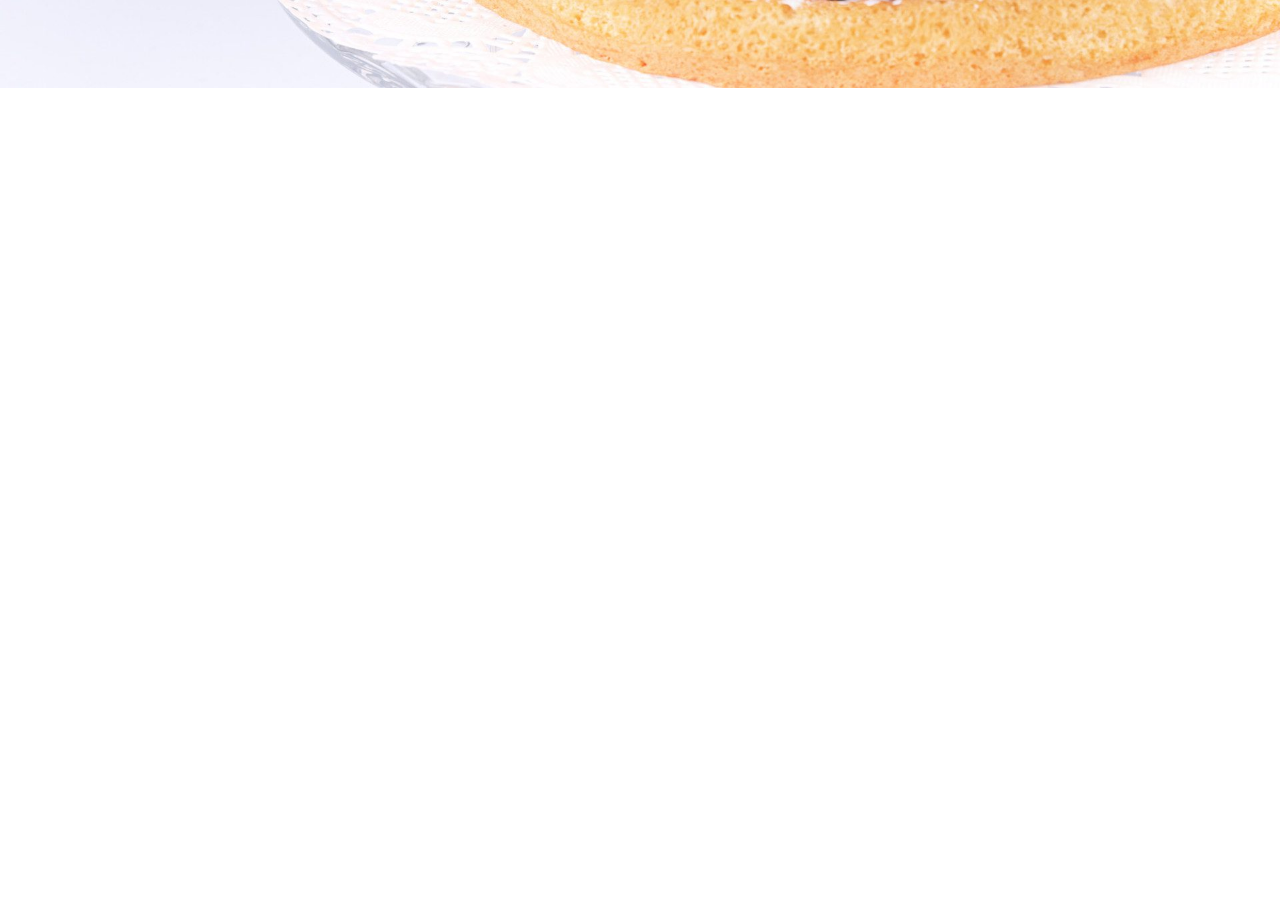
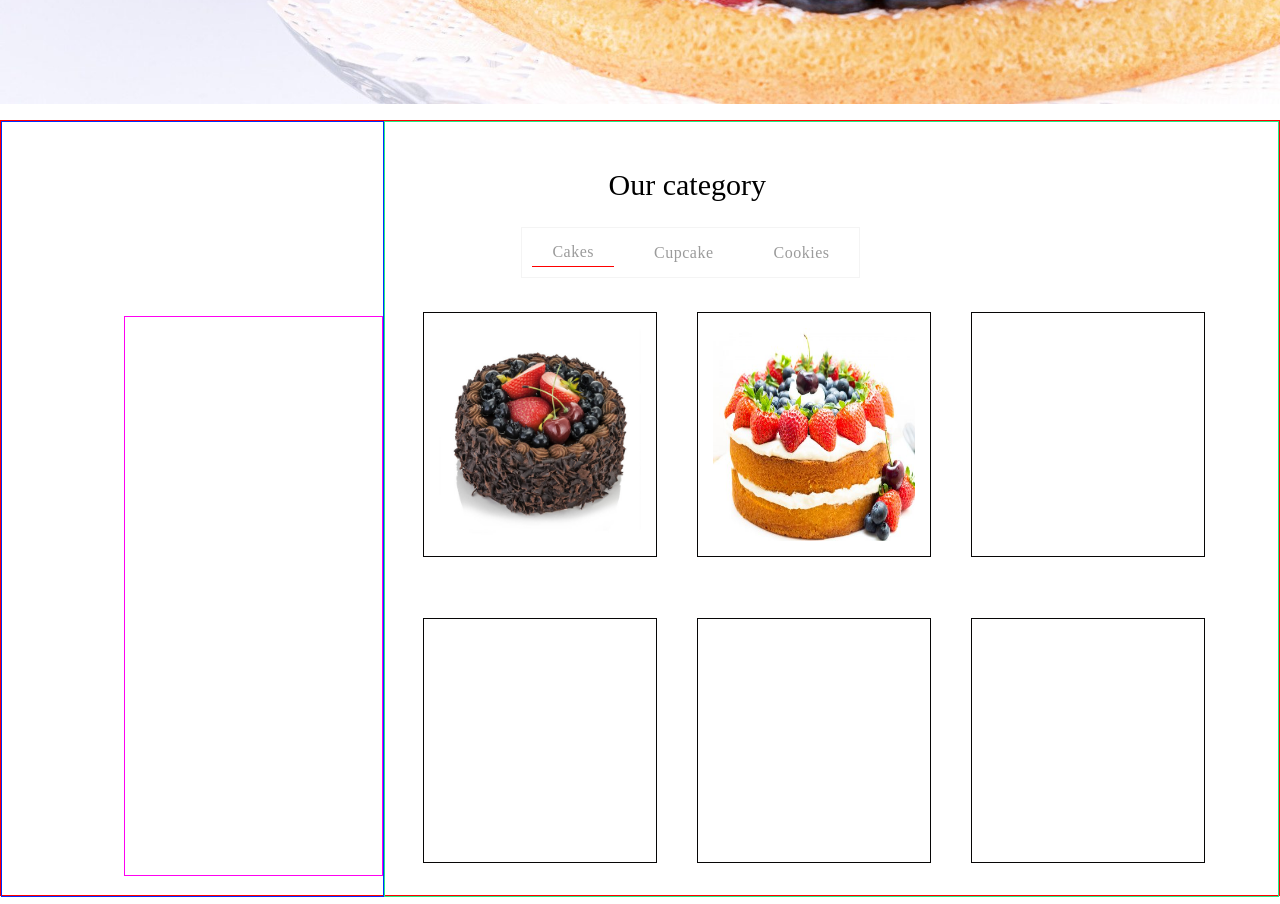
Before and after one commit to Prabhashwaree/Cake_Bakery_System, a React (Create React App) app: page / in a window 1280 px wide. Shown: the part 680-1584 px from the top of the page. Before the commit the page ends 800 px from the top, so only its background shows below. Built offline with nearby package versions, Linux system fonts and the light colour scheme; a web font is replaced by a local one.

Commit message:
Update second page

```diff
--- a/src/pages/Home/home.css
+++ b/src/pages/Home/home.css
@@ -3,12 +3,112 @@
     margin: 0;
     padding: 0;
 }
+a{
+    text-decoration: none;
+}
+ul{
+    list-style: none;
+}
 
 .appBar{
     background-color: #eaeaea;
+    /* box-shadow: rgba(0, 0, 0, 0.24) 0px 1px 3px; */
 
 }
 .delicious{
     font-family: 'Birthstone Bounce', cursive;
     font-weight: 5;
 }
+
+
+/* ---------------second Page---------------- */
+.secondPage{
+    position: absolute;
+    top: 100%;
+    border: 1px solid red;
+    width: 100%;
+    height: 97vh;
+}
+
+.cakeDiscription{
+    position: absolute;
+    border: 1px solid rgb(0, 47, 255);
+    width: 30%;
+    height: 97vh;
+}
+
+.cakeSection{
+    position: absolute;
+    border: 1px solid rgb(34, 236, 135);
+    width: 70%;
+    height: 97vh;
+    right:0;
+}
+
+.cakeDiscriptionRectangle{
+    position: absolute;
+    border: 1px solid rgb(255, 0, 242);
+    width: 68%;
+    height: 70vh;
+    right: 0;
+    top:25%;
+
+}
+
+.cakeCatogary-filter{
+    display: flex;
+    justify-content: center;
+    align-items: center;
+    border: 1px solid rgba(237,237,237,0.6);
+    flex-wrap: wrap;
+    margin: 20px;
+    position: absolute;
+    top: 11%;
+    left: 13%;
+}
+
+.cakeCatogary-filter li{
+    margin: 10px;
+    padding: 5px 20px;
+    color: #9b9b9b;
+    font-size: 1rem;
+    letter-spacing: 0.5px;
+    font-weight: 400;
+    cursor: pointer;
+    user-select: none;
+}
+
+.cakeCatogary-filter-active{
+    border-bottom: 1px solid red;
+    color: #272727;
+    /* width: 19px; */
+    /* text-align: center; */
+
+}
+
+.cake-container{
+    display: flex;
+    flex-wrap: wrap;
+    max-width: 1200px;
+    margin: auto;
+    position: absolute;
+    left:2%;
+    top: 22%;
+    height: 79%;
+}
+
+.cake-box{
+    width: 234px;
+    padding: 15px;
+    border: 1px solid #070606;
+    margin: 20px;
+    height: 40%;
+
+}
+
+.cake-box img{
+    width: 100%;
+    height: 100%;
+    overflow: hidden;
+    border-radius: 5px;
+}
--- a/src/pages/Home/index.jsx
+++ b/src/pages/Home/index.jsx
@@ -15,6 +15,13 @@ import phone from '../../assets/img/Phone.png';
 import mainPic from '../../assets/img/mainBackground.jpg';
 import caketoOrder from '../../assets/img/caketoOrder.PNG';
 import Button from '@mui/material/Button';
+
+import cake1 from '../../assets/img/cake1.jpg';
+import cake2 from '../../assets/img/cake2.jpg';
+// import cake3 from '../../assets/img/cake3.jpg';
+// import cake4 from '../../assets/img/cake4.jpg';
+// import cake5 from '../../assets/img/cake5.jpg';
+// import cake6 from '../../assets/img/cake6.jpg';
 
 
 
@@ -48,7 +55,7 @@ export default function HomePage() {
               color="inherit"
               aria-label="open drawer"
               sx={{ mr: 2 }}
-            style={{ backgroundColor: '#B3B3B3'}}>
+              style={{ backgroundColor: '#B3B3B3' }}>
               <MenuIcon />
             </IconButton>
             <Typography
@@ -58,29 +65,97 @@ export default function HomePage() {
               sx={{ flexGrow: 1, display: { xs: 'none', sm: 'block' } }}
             // style={{ width: '5px'}}
             >
-            <img src={logo} style={{width:"15%",height:"50px",position:"absolute",top:"10px"}} />
+              <img src={logo} style={{ width: "15%", height: "50px", position: "absolute", top: "10px" }} />
             </Typography>
             {/* <h6 className="delicious"style={{ position:"absolute",top:"11px",left:"8%",color:"#b44151",cursor:"pointer",fontSize:"34px",fontFamily:"Meow Script, cursive;"}}> Cake Bakery</h6> */}
 
-          <a><Typography variant="subtitle1" gutterBottom style={{ position:"absolute",left:"24%",top:"20px",color:"gray",cursor:"pointer",fontSize:"15px"}}> Main</Typography></a>
-          <a><Typography variant="subtitle1" gutterBottom style={{ position:"absolute",left:"29%",top:"20px",color:"gray",cursor:"pointer",fontSize:"15px"}}> Catalog</Typography></a>
-          <a><Typography variant="subtitle1" gutterBottom style={{ position:"absolute",left:"35.4%",top:"20px",color:"gray",cursor:"pointer",fontSize:"15px"}}> About Us</Typography></a>
-          <a><Typography variant="subtitle1" gutterBottom style={{ position:"absolute",left:"42.5%",top:"20px",color:"gray",cursor:"pointer",fontSize:"15px"}}> Special Offer</Typography></a>
-          <a><Typography variant="subtitle1" gutterBottom style={{ position:"absolute",left:"52%",top:"20px",color:"gray",cursor:"pointer",fontSize:"15px"}}> Reviews</Typography></a>
-          <a><Typography variant="subtitle1" gutterBottom style={{ position:"absolute",left:"59%",top:"20px",color:"gray",cursor:"pointer",fontSize:"15px"}}> Contacts</Typography></a>
+            <a><Typography variant="subtitle1" gutterBottom style={{ position: "absolute", left: "24%", top: "20px", color: "gray", cursor: "pointer", fontSize: "15px" }}> Main</Typography></a>
+            <a><Typography variant="subtitle1" gutterBottom style={{ position: "absolute", left: "29%", top: "20px", color: "gray", cursor: "pointer", fontSize: "15px" }}> Catalog</Typography></a>
+            <a><Typography variant="subtitle1" gutterBottom style={{ position: "absolute", left: "35.4%", top: "20px", color: "gray", cursor: "pointer", fontSize: "15px" }}> About Us</Typography></a>
+            <a><Typography variant="subtitle1" gutterBottom style={{ position: "absolute", left: "42.5%", top: "20px", color: "gray", cursor: "pointer", fontSize: "15px" }}> Special Offer</Typography></a>
+            <a><Typography variant="subtitle1" gutterBottom style={{ position: "absolute", left: "52%", top: "20px", color: "gray", cursor: "pointer", fontSize: "15px" }}> Reviews</Typography></a>
+            <a><Typography variant="subtitle1" gutterBottom style={{ position: "absolute", left: "59%", top: "20px", color: "gray", cursor: "pointer", fontSize: "15px" }}> Contacts</Typography></a>
 
-          <img src={phone} style={{width:"1.5%",position:"absolute",right:"15%"}} />
-          <a><Typography variant="subtitle1" gutterBottom style={{ position:"absolute",right:"5%",top:"20px",color:"gray",cursor:"pointer",fontSize:"15px"}}> +94 774 914 870</Typography></a>
+            <img src={phone} style={{ width: "1.5%", position: "absolute", right: "15%" }} />
+            <a><Typography variant="subtitle1" gutterBottom style={{ position: "absolute", right: "5%", top: "20px", color: "gray", cursor: "pointer", fontSize: "15px" }}> +94 774 914 870</Typography></a>
           </Toolbar>
         </AppBar>
       </Box>
       <div>
-      <img src={mainPic} style={{width:"100%",height:"88vh"}} />
+        <img src={mainPic} style={{ width: "100%", height: "90vh" }} />
         {/* <img src={caketoOrder} style={{width:"30%",height:"20vh",opacity:"0.5",position:"absolute",left:"20px"}} /> */}
-      <h6 className="delicious"style={{ position:"absolute",left:"20px",top:"25%",color:"gray",cursor:"pointer",fontSize:"80px",fontFamily:"Meow Script, cursive;"}}> Delicious Cake</h6>
-      <h6 className="delicious"style={{ position:"absolute",left:"7%",top:"37%",color:"gray",cursor:"pointer",fontSize:"80px",fontFamily:"Meow Script, cursive;"}}> to Order</h6>
-      <Button variant="outlined" style={{ position:"absolute",left:"10%",top:"56%",cursor:"pointer",border:"1px solid #BE6F77",color:"#BE6F77"}}>Coose a Cake</Button>
+        <h6 className="delicious" style={{ position: "absolute", left: "20px", top: "25%", color: "gray", cursor: "pointer", fontSize: "80px", fontFamily: "Meow Script, cursive;" }}> Delicious Cake</h6>
+        <h6 className="delicious" style={{ position: "absolute", left: "7%", top: "37%", color: "gray", cursor: "pointer", fontSize: "80px", fontFamily: "Meow Script, cursive;" }}> to Order</h6>
+        <Button variant="outlined" style={{ position: "absolute", left: "10%", top: "56%", cursor: "pointer", border: "1px solid #BE6F77", color: "#BE6F77" }}>Coose a Cake</Button>
       </div>
+
+
+
+
+      {/* --------------second page ---------------------------------*/}
+
+      <section className="secondPage">
+        <div className="cakeDiscription">
+          <div className="cakeDiscriptionRectangle">
+
+          </div>
+        </div>
+
+
+        <div className="cakeSection">
+          <h6 className="delicious" style={{ position: "absolute", left: "25%", top: "6%", color: "black", cursor: "pointer", fontSize: "30px", fontFamily: "Meow Script, cursive;" }}> Our category</h6>
+
+          <ul class="cakeCatogary-filter">
+            <li class="list cakeCatogary-filter-active" data-filter="all">Cakes</li>
+            <li class="list" data-filter="cupcake">Cupcake</li>
+            <li class="list" data-filter="cookies">Cookies</li>
+          </ul>
+
+          {/* <!--  Cake container --> */}
+          <div class="cake-container">
+
+            {/* <!-- 1 (all)--> */}
+            <a href="" class="cake-box app">
+              <img src={cake1 } alt="" />
+
+            </a>
+
+            {/* <!-- 2 (app)--> */}
+            <a href="" class="cake-box web">
+              <img src={ cake2} alt="" />
+
+            </a>
+
+            {/* <!-- 3 (desing)--> */}
+            <a href="" class="cake-box ai">
+              {/* <img src={ } alt="" /> */}
+
+            </a>
+
+            {/* <!-- 4 (web)--> */}
+            <a href="" class="cake-box desing">
+              {/* <img src={ } alt="" /> */}
+
+            </a>
+
+            {/* <!-- 5 (ai)--> */}
+            <a href="" class="cake-box desing">
+              {/* <img src={ } alt="" /> */}
+
+            </a>
+
+            {/* <!-- 6 --> */}
+            <a href="" class="cake-box app">
+              {/* <img src={ } alt="" /> */}
+
+            </a>
+
+
+          </div>
+
+        </div>
+      </section>
+
 
 
     </>
```
Also changed, not shown: src/assets/img/cake1.jpg (added), src/assets/img/cake2.jpg (added). Lines whose indentation alone changed are shown as unchanged.
